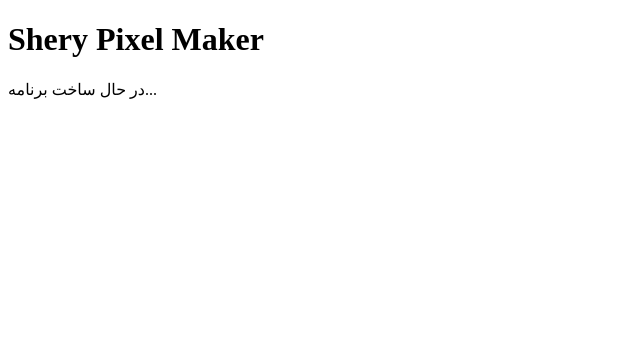
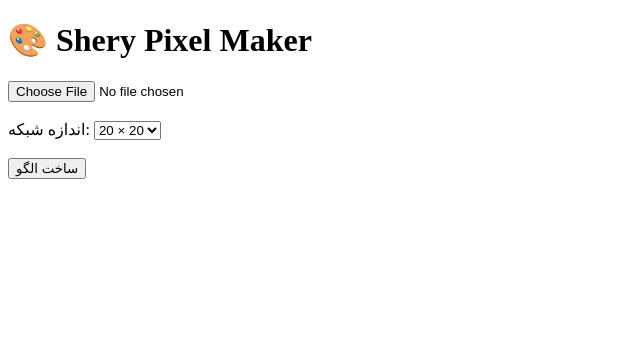
Before and after one commit to shirin0215/shery-pixel-maker, a plain HTML site: page index.html in a window 1280 px wide. Shown: the whole page, without its empty margins (0-640 px from the left). Drawn offline with Linux system fonts and the light colour scheme.

Commit message:
Update index.html

```diff
--- a/index.html
+++ b/index.html
@@ -1,14 +1,42 @@
 <!DOCTYPE html>
 <html lang="fa">
 <head>
-<meta charset="UTF-8">
-<title>Shery Pixel Maker</title>
+  <meta charset="UTF-8">
+  <meta name="viewport" content="width=device-width, initial-scale=1.0">
+  <title>Shery Pixel Maker</title>
+  <link rel="stylesheet" href="style.css">
 </head>
-
 <body>
 
-<h1>Shery Pixel Maker</h1>
-<p>در حال ساخت برنامه...</p>
+<h1>🎨 Shery Pixel Maker</h1>
+
+<div class="container">
+  <input type="file" id="imageInput" accept="image/*">
+
+  <br><br>
+
+  <label>اندازه شبکه:</label>
+
+  <select id="gridSize">
+    <option value="20">20 × 20</option>
+    <option value="30">30 × 30</option>
+    <option value="40">40 × 40</option>
+    <option value="50">50 × 50</option>
+  </select>
+
+  <br><br>
+
+  <button id="generateBtn">
+    ساخت الگو
+  </button>
+
+  <br><br>
+
+  <canvas id="canvas"></canvas>
+
+</div>
+
+<script src="script.js"></script>
 
 </body>
 </html>
```
